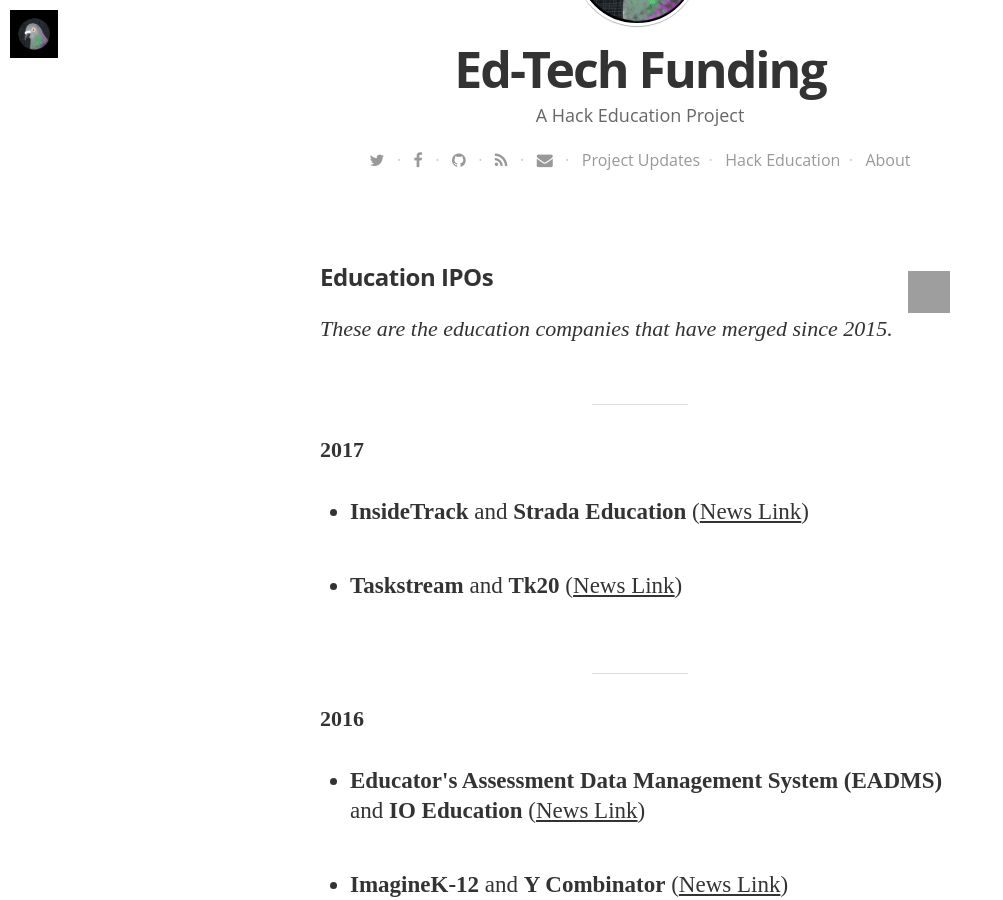
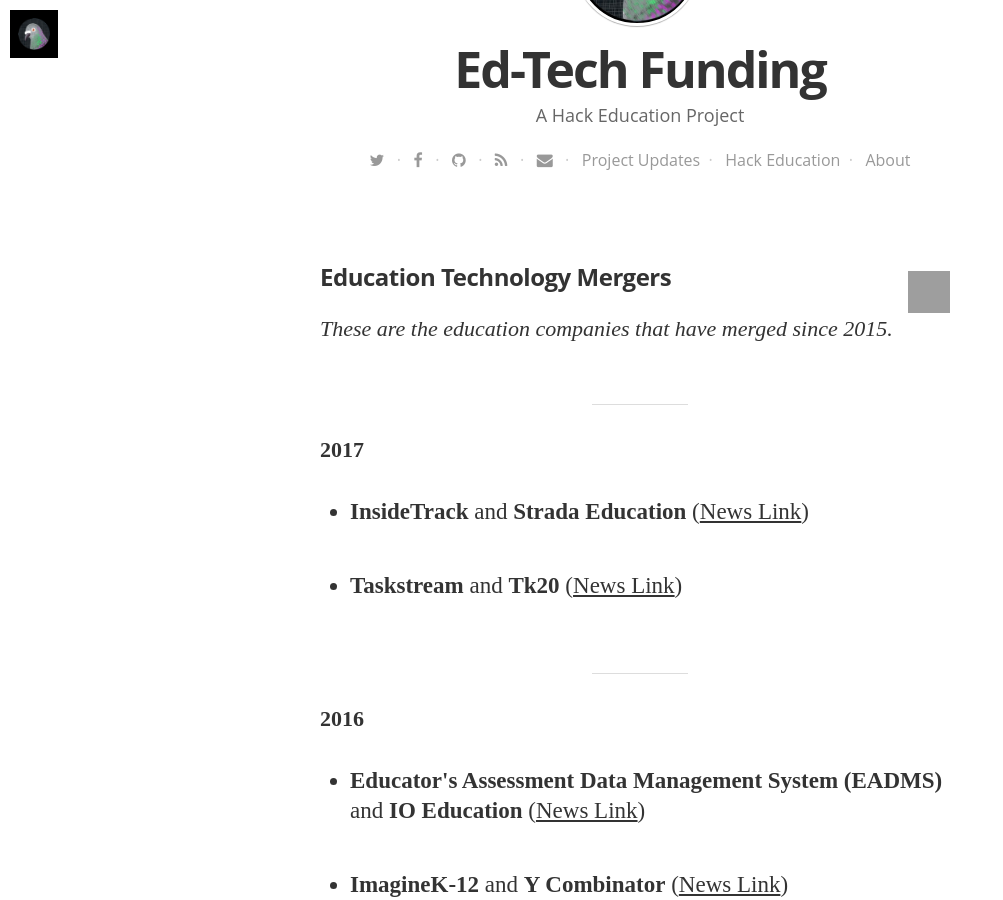
Before and after one commit to HackEducation/funding, a Jekyll site: the page built from mergers.html, in a window 1280 px wide and 900 px high, scrolled down 490 px. Shown: the whole window, without its empty margins (0-1003 px from the left). Built offline with Jekyll 4.4.1, drawn with Linux system fonts in a browser that asks for light colours; nearby versions of some CDN libraries; some web fonts are replaced; grey boxes are pictures that could not be loaded.

Commit message:
it would help to have a correct heading here probably

```diff
--- a/mergers.html
+++ b/mergers.html
@@ -2,7 +2,7 @@
 layout: default
 title: Education Mergers
 ---
-<h3>Education IPOs <img src="https://s3.amazonaws.com/hackedu/template_mergers.png" height="42" width="42" align="right" style="margin:10px"></h3>
+<h3>Education Technology Mergers <img src="https://s3.amazonaws.com/hackedu/template_mergers.png" height="42" width="42" align="right" style="margin:10px"></h3>
 
 <br />
 
```
